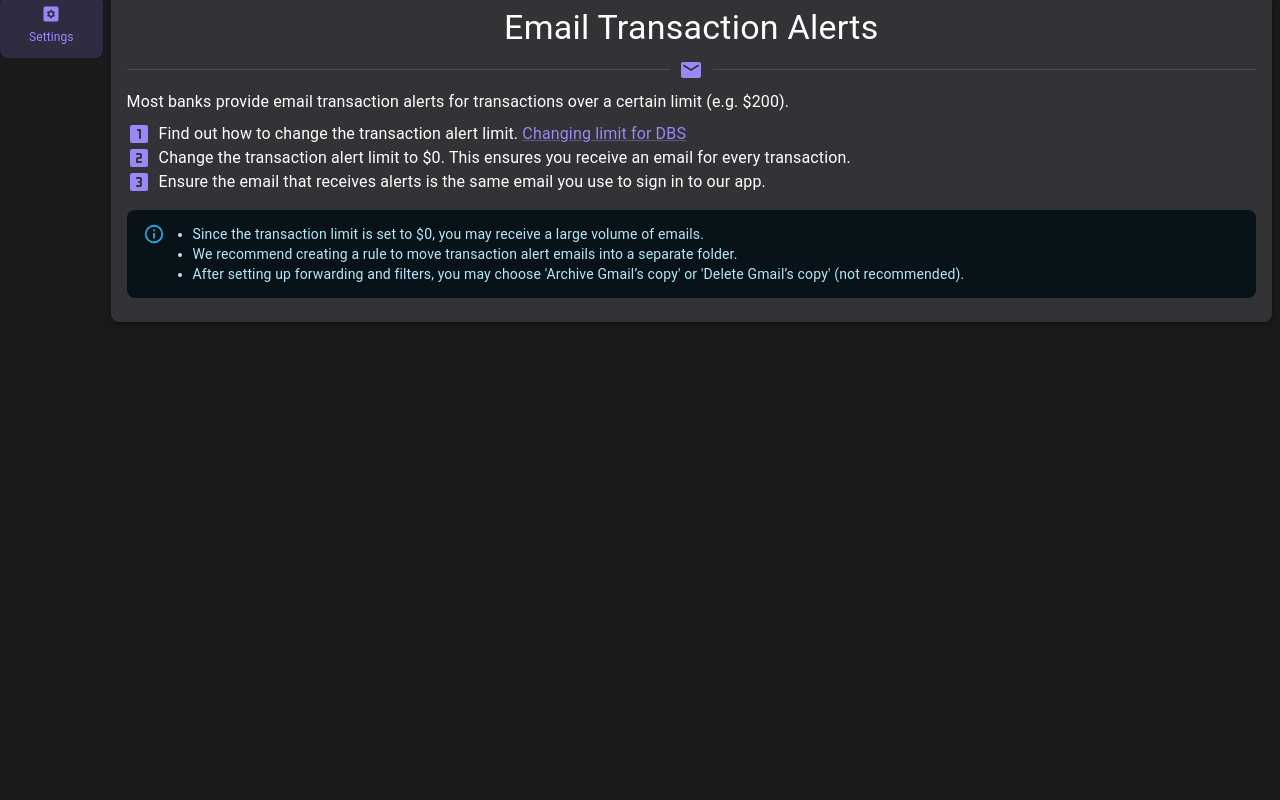
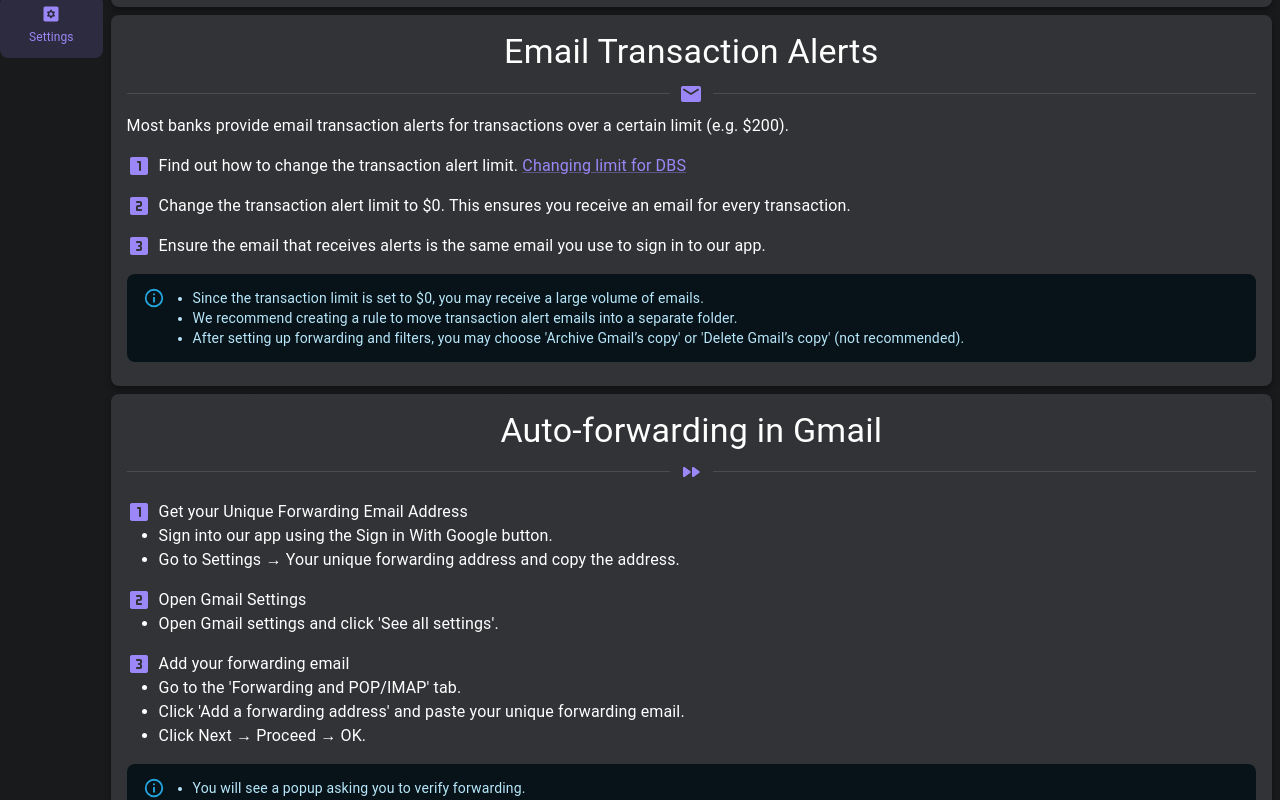
Before and after one commit to mukund1403/expenses_app, a Next.js app in the folder frontend/: page /settings/get_started in a window 1280 px wide. Shown: the part 260-1060 px from the top of the page. Before the commit the page ends 800 px from the top, so only its background shows below. Built offline with nearby package versions, Linux system fonts and the light colour scheme; what @mui/material-nextjs would draw is missing.

Commit message:
Update GetStarted

```diff
--- a/frontend/components/settings/GetStarted.tsx
+++ b/frontend/components/settings/GetStarted.tsx
@@ -1,7 +1,6 @@
 import React from 'react';
 import {
   Alert,
-  AlertTitle,
   Box,
   Card,
   CardContent,
@@ -12,24 +11,31 @@ import {
 } from '@mui/material';
 import {
   EmailRounded,
+  FastForwardRounded,
   LooksOneRounded,
   LooksTwoRounded,
   Looks3Rounded,
+  Looks4Rounded,
+  Looks5Rounded,
+  Looks6Rounded,
   RocketLaunchRounded,
 } from '@mui/icons-material';
 import content from '@/contents/get_started.json';
 
 export function GetStarted() {
+  const numberIconList = [
+    LooksOneRounded,
+    LooksTwoRounded,
+    Looks3Rounded,
+    Looks4Rounded,
+    Looks5Rounded,
+    Looks6Rounded,
+  ];
+
   return (
     <>
-      <Card
-        sx={{
-          borderRadius: '0.5rem',
-          backgroundColor: 'background.paper',
-          margin: '0.5rem',
-          boxShadow: 3,
-        }}
-      >
+      {/* INTRO */}
+      <Card sx={cardStyles}>
         <CardContent>
           <Typography variant='h4' sx={{ textAlign: 'center' }}>
             {content.intro.heading}
@@ -43,26 +49,19 @@ export function GetStarted() {
           <Typography variant='body1' sx={{ mb: 1 }}>
             {content.intro.subheading2}
           </Typography>
-          <Stack direction='row' spacing={1}>
+          <Stack direction='row' spacing={1} sx={{ my: 2 }}>
             <LooksOneRounded color='primary' />
-            <Typography variant='body1' sx={{ mb: 1 }}>
-              {content.intro.steps[0]}
-            </Typography>
+            <Typography variant='body1'>{content.intro.steps[0]}</Typography>
           </Stack>
-          <Stack direction='row' spacing={1}>
+          <Stack direction='row' spacing={1} sx={{ mt: 2 }}>
             <LooksTwoRounded color='primary' />
             <Typography variant='body1'>{content.intro.steps[1]}</Typography>
           </Stack>
         </CardContent>
       </Card>
-      <Card
-        sx={{
-          borderRadius: '0.5rem',
-          backgroundColor: 'background.paper',
-          margin: '0.5rem',
-          boxShadow: 3,
-        }}
-      >
+
+      {/* EMAIL ALERTS */}
+      <Card sx={cardStyles}>
         <CardContent>
           <Typography variant='h4' sx={{ textAlign: 'center' }}>
             {content.emailAlerts.heading}
@@ -73,7 +72,7 @@ export function GetStarted() {
           <Typography variant='body1' sx={{ mb: 1 }}>
             {content.emailAlerts.description}
           </Typography>
-          <Stack direction='row' spacing={1}>
+          <Stack direction='row' spacing={1} sx={{ my: 2 }}>
             <LooksOneRounded color='primary' />
             <Typography variant='body1'>
               {content.emailAlerts.steps[0].text}{' '}
@@ -86,13 +85,13 @@ export function GetStarted() {
               </Link>
             </Typography>
           </Stack>
-          <Stack direction='row' spacing={1}>
+          <Stack direction='row' spacing={1} sx={{ my: 2 }}>
             <LooksTwoRounded color='primary' />
             <Typography variant='body1'>
               {content.emailAlerts.steps[1].text}
             </Typography>
           </Stack>
-          <Stack direction='row' spacing={1}>
+          <Stack direction='row' spacing={1} sx={{ mt: 2 }}>
             <Looks3Rounded color='primary' />
             <Typography variant='body1'>
               {content.emailAlerts.steps[2].text}
@@ -113,6 +112,70 @@ export function GetStarted() {
           </Alert>
         </CardContent>
       </Card>
+
+      {/* AUTO FORWARDING */}
+      <Card sx={cardStyles}>
+        <CardContent>
+          <Typography variant='h4' sx={{ textAlign: 'center' }}>
+            {content.autoForwarding.heading}
+          </Typography>
+          <Divider sx={{ my: 1 }}>
+            <FastForwardRounded color='primary' />
+          </Divider>
+          {content.autoForwarding.sections.map((section, index) => {
+            const Icon = numberIconList[index];
+
+            return (
+              <Box
+                key={index}
+                sx={{
+                  ...(index === content.autoForwarding.sections.length - 1
+                    ? { mt: 2 }
+                    : { my: 2 }),
+                }}
+              >
+                <Stack direction='row' spacing={1}>
+                  <Icon color='primary' />
+                  <Typography variant='body1'>{section.heading}</Typography>
+                </Stack>
+                <Box
+                  component='ul'
+                  sx={{
+                    pl: '2rem',
+                    listStyleType: 'disc',
+                  }}
+                >
+                  {section.steps.map((step) => (
+                    <li key={step}>{step}</li>
+                  ))}
+                </Box>
+                {section.notes && (
+                  <Alert severity='info' sx={{ mt: 2, borderRadius: '0.5rem' }}>
+                    <Box
+                      component='ul'
+                      sx={{
+                        pl: 2,
+                        listStyleType: 'disc',
+                      }}
+                    >
+                      {section.notes.map((note) => (
+                        <li key={note}>{note}</li>
+                      ))}
+                    </Box>
+                  </Alert>
+                )}
+              </Box>
+            );
+          })}
+        </CardContent>
+      </Card>
     </>
   );
 }
+
+const cardStyles = {
+  borderRadius: '0.5rem',
+  backgroundColor: 'background.paper',
+  margin: '0.5rem',
+  boxShadow: 3,
+};
--- a/frontend/contents/get_started.json
+++ b/frontend/contents/get_started.json
@@ -41,7 +41,7 @@
   },
 
   "autoForwarding": {
-    "heading": "Setting up Auto-forwarding in Gmail",
+    "heading": "Auto-forwarding in Gmail",
     "sections": [
       {
         "heading": "Get your Unique Forwarding Email Address",
@@ -68,7 +68,7 @@
           "Click 'Add a forwarding address' and paste your unique forwarding email.",
           "Click Next → Proceed → OK."
         ],
-        "note": "You will see a popup asking you to verify forwarding.",
+        "notes": ["You will see a popup asking you to verify forwarding."],
         "images": [
           {
             "alt": "Adding forwarding address",
```
